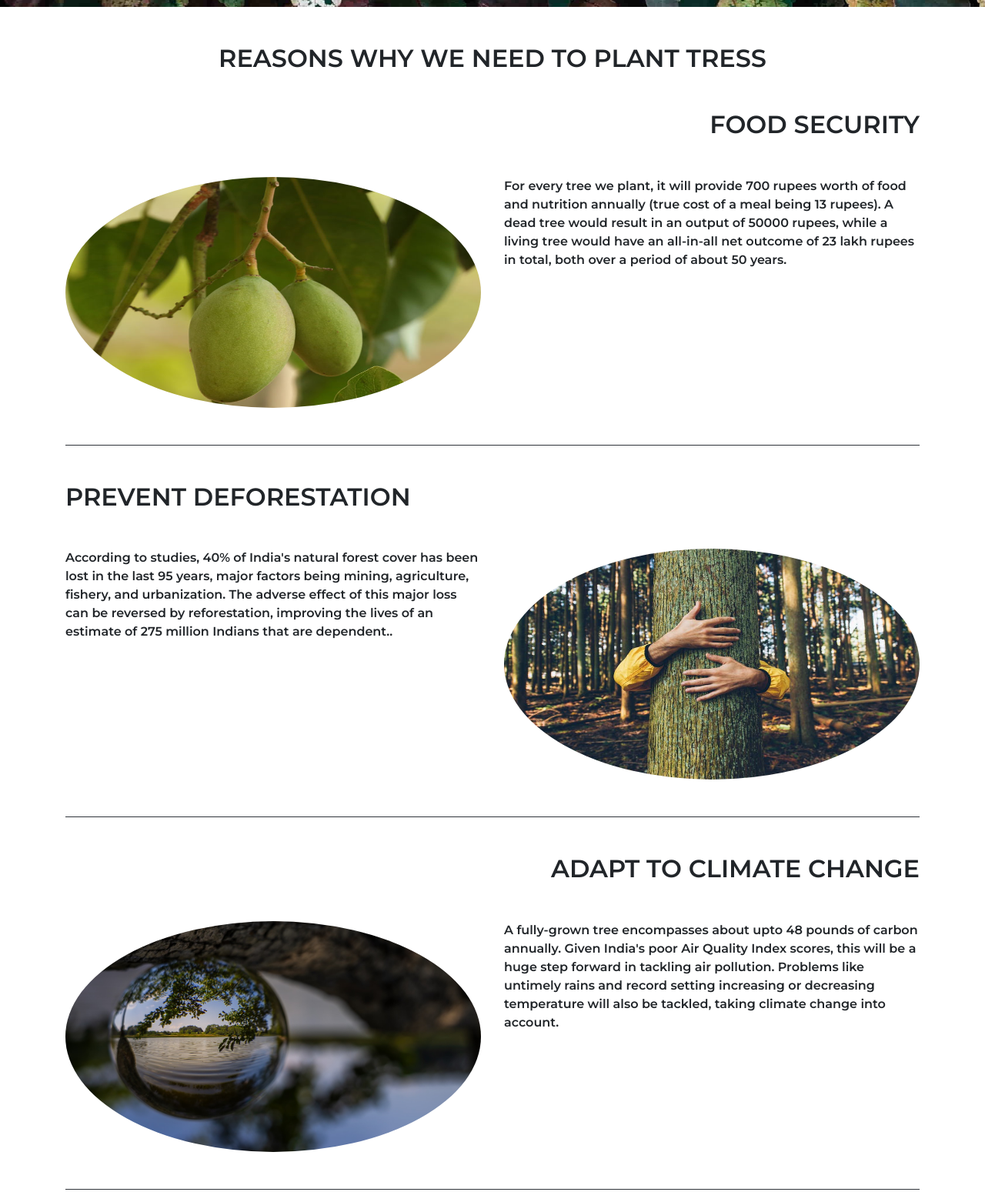
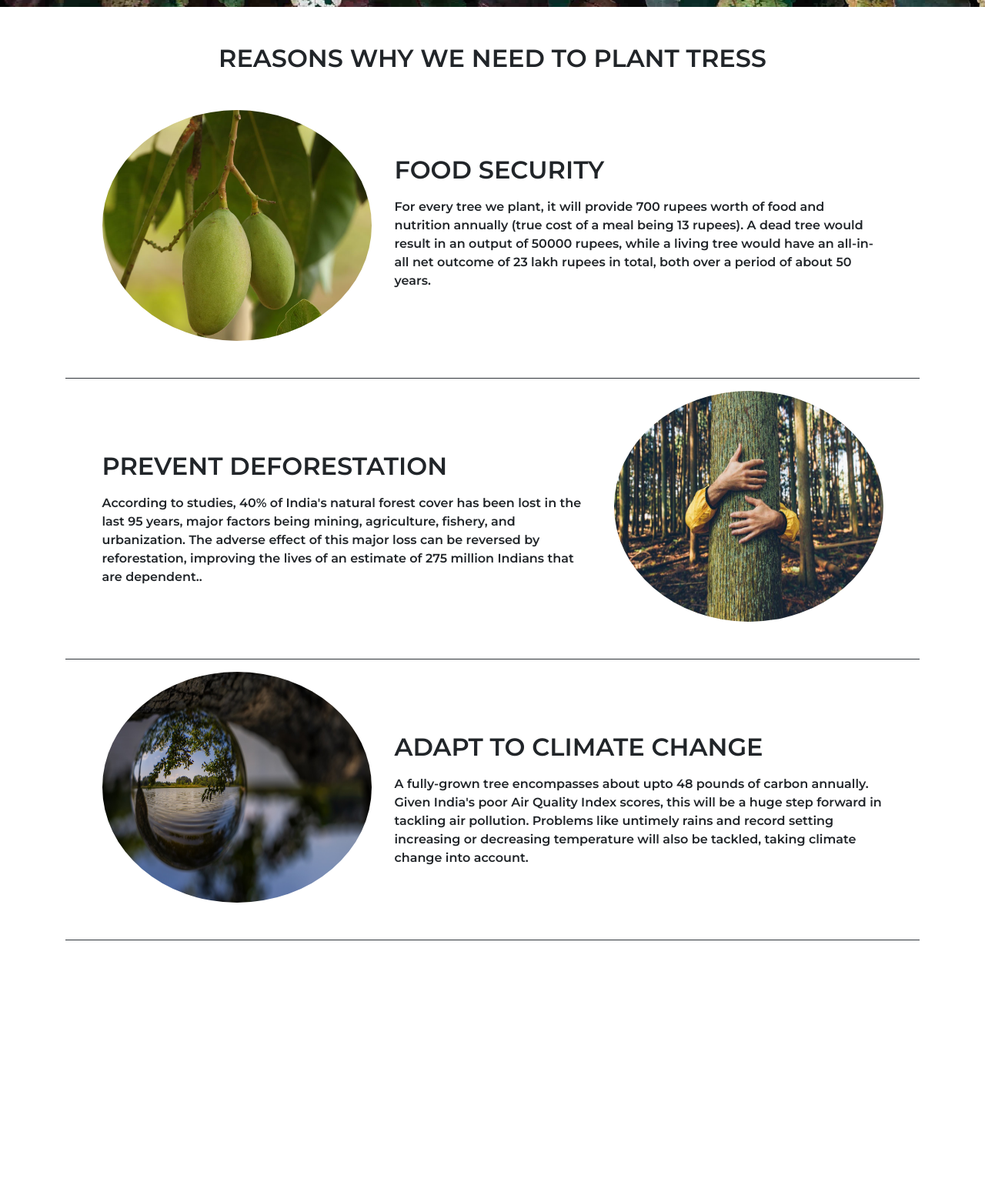
Before and after one commit to justBboy/plantation-project, a Django app: page /why_trees/ in a window 1280 px wide. Shown: the part 71-1633 px from the top of the page at 77% size. After the commit the page ends 1293 px from the top, so only its background shows below. Run offline with Django 3.2, Linux system fonts and the light colour scheme.

Commit message:
small changes

```diff
--- a/static/css/main.css
+++ b/static/css/main.css
@@ -338,7 +338,7 @@ footer{
 }
 
 .whySection__point > div{
-    height: 300px;
+    min-height: 300px;
 }
 
 .whySection__point > div > img{
--- a/templates/app/why_trees.html
+++ b/templates/app/why_trees.html
@@ -9,26 +9,32 @@
         <div class="whySection">
             <h2 class="text-center mt-5 mb-5">REASONS WHY WE NEED TO PLANT TRESS</h2>
             <div class="whySection__point">
-                <h2 class="mt-2 mb-5 text-right">FOOD SECURITY</h2>
-                <div class="row mb-5">
-                    <img width="100%" height="100%" src="{% static 'assets/Mango_Tree_SriLanka.jpg' %}" alt="" class="col-md-6">
-                    <p class="col-md-6">For every tree we plant, it will provide 700 rupees worth of food and nutrition annually (true cost of a meal being 13 rupees). A dead tree would result in an output of 50000 rupees, while a living tree would have an all-in-all net outcome of 23 lakh rupees in total, both over a period of about 50 years.</p>
+                <div class="row mb-5" style="justify-content: center; align-items: center;">
+                    <img width="300px" height="300px" src="{% static 'assets/Mango_Tree_SriLanka.jpg' %}" alt="" class="col-md-4">
+                    <div class="col-md-7">
+                        <h2 class="mt-2 mb-3">FOOD SECURITY</h2>
+                        <p>For every tree we plant, it will provide 700 rupees worth of food and nutrition annually (true cost of a meal being 13 rupees). A dead tree would result in an output of 50000 rupees, while a living tree would have an all-in-all net outcome of 23 lakh rupees in total, both over a period of about 50 years.</p>
+                    </div>
                 </div>
               </div>
                 <hr class="bg-dark" />
             <div class="whySection__point">
-                <h2 class="mt-5 mb-5">PREVENT DEFORESTATION</h2>
-                <div class="row mb-5" style="flex-direction: row-reverse;">
-                    <img width="100%" height="100%" src="{% static 'assets/Forest-bathing.jpg' %}" alt="" class="col-md-6">
-                    <p class="col-md-6">According to studies, 40% of India's natural forest cover has been lost in the last 95 years, major factors being mining, agriculture, fishery, and urbanization. The adverse effect of this major loss can be reversed by reforestation, improving the lives of an estimate of 275 million Indians that are dependent..</p>
+                <div class="row mb-5" style="flex-direction: row-reverse; justify-content: center; align-items: center;">
+                    <img width="300px" height="300px" src="{% static 'assets/Forest-bathing.jpg' %}" alt="" class="col-md-4">
+                    <div class="col-md-7">
+                        <h2 class="mt-5 mb-3">PREVENT DEFORESTATION</h2>
+                        <p>According to studies, 40% of India's natural forest cover has been lost in the last 95 years, major factors being mining, agriculture, fishery, and urbanization. The adverse effect of this major loss can be reversed by reforestation, improving the lives of an estimate of 275 million Indians that are dependent..</p>
+                    </div>
                 </div>
               </div>
                 <hr class="bg-dark" />
             <div class="whySection__point">
-                <h2 class="mt-5 mb-5 text-right">ADAPT TO CLIMATE CHANGE</h2>
-                <div class="row mb-5">
-                    <img width="100%" height="100%" src="{% static 'assets/nature.jpg' %}" alt="" class="col-md-6">
-                    <p class="col-md-6">A fully-grown tree encompasses  about upto 48 pounds of carbon annually. Given India's poor Air Quality Index scores, this will be a huge step forward in tackling air pollution. Problems like untimely rains and record setting increasing or decreasing temperature will also be tackled, taking climate change into account.</p>
+                <div class="row mb-5" style="justify-content: center; align-items: center;">
+                    <img width="300px" height="300px" src="{% static 'assets/nature.jpg' %}" alt="" class="col-md-4">
+                    <div class="col-md-7">
+                        <h2 class="mt-5 mb-3">ADAPT TO CLIMATE CHANGE</h2>
+                        <p>A fully-grown tree encompasses  about upto 48 pounds of carbon annually. Given India's poor Air Quality Index scores, this will be a huge step forward in tackling air pollution. Problems like untimely rains and record setting increasing or decreasing temperature will also be tackled, taking climate change into account.</p>
+                    </div>
                 </div>
               </div>
                 <hr class="bg-dark" />
```
